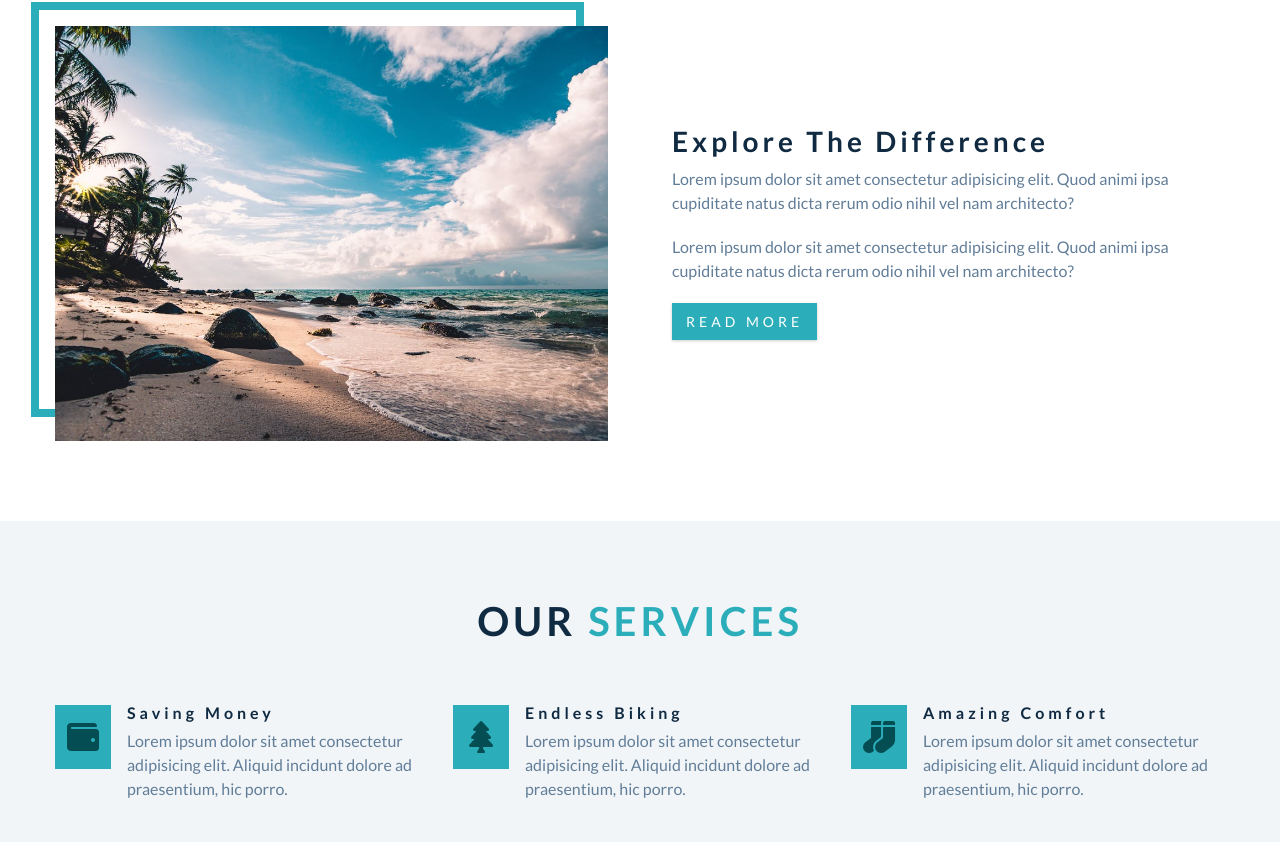
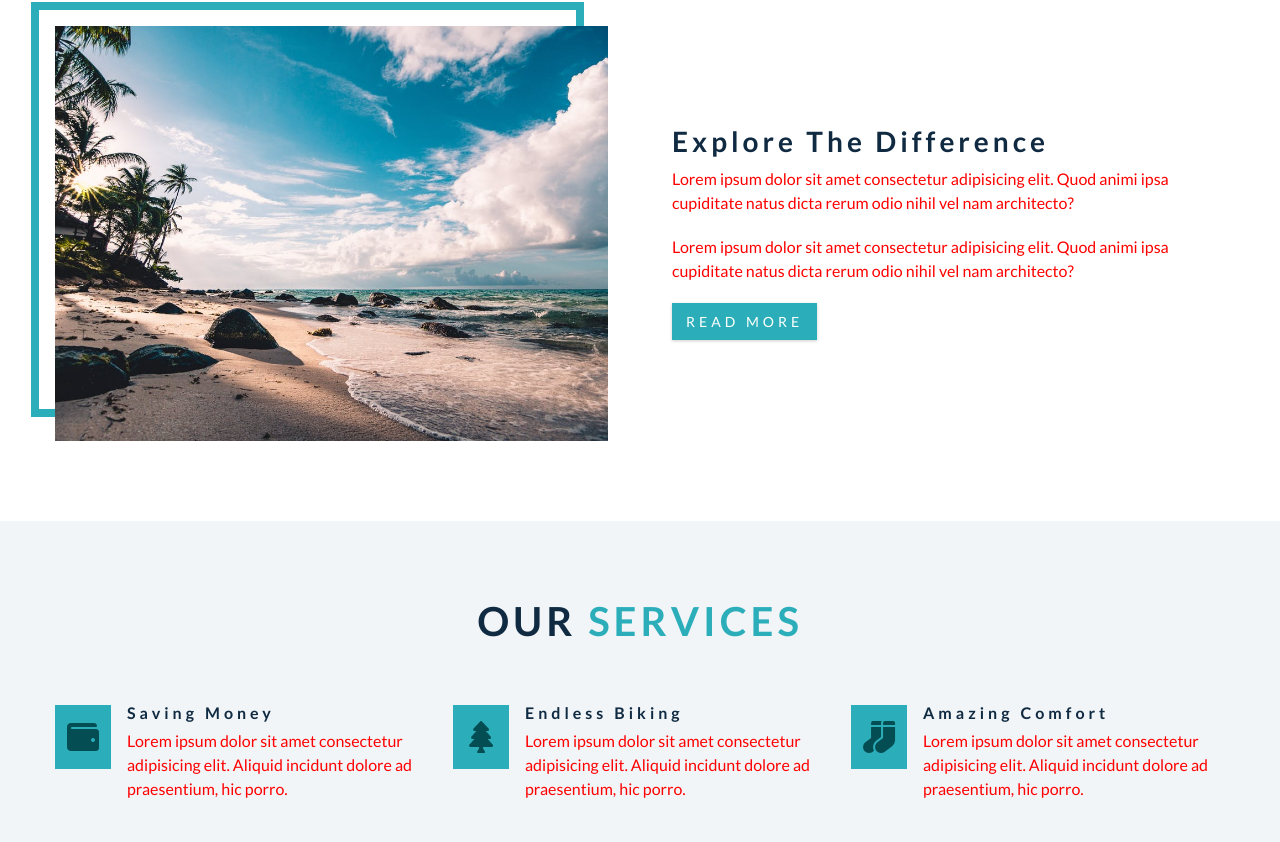
Before and after one commit to aabdulsabur/Backroads, a plain HTML site: page index.html in a window 1280 px wide. Shown: the part 958-1800 px from the top of the page. Drawn offline with Linux system fonts and the light colour scheme.

Commit message:
paragragh changed to red

```diff
--- a/css/styles.css
+++ b/css/styles.css
@@ -98,7 +98,8 @@ h4 {
 }
 p {
   margin-bottom: 1.25rem;
-  color: var(--clr-grey-5);
+  /* color: var(--clr-grey-5); */
+  color: red;
 }
 @media screen and (min-width: 800px) {
   h1 {
```
